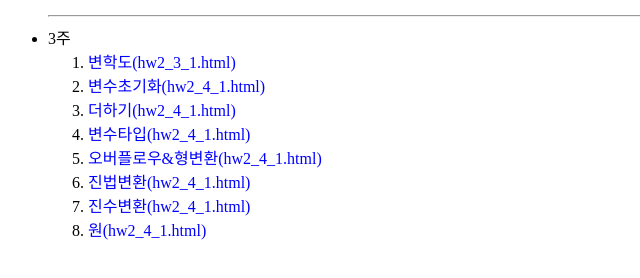
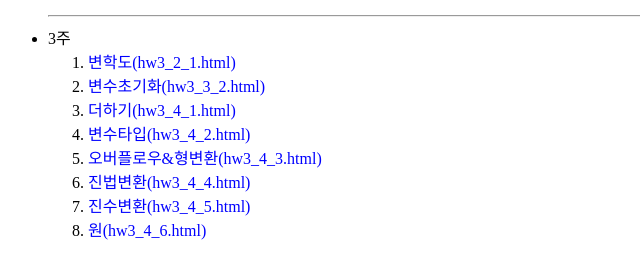
Before and after one commit to jucheolkang/jucheolkang.gitbub.io, a plain HTML site: page index.html in a window 1280 px wide. Shown: the part 270-548 px from the top of the page, 0-640 px from the left. Drawn offline with Linux system fonts and the light colour scheme.

Commit message:
Update index.html

```diff
--- a/index.html
+++ b/index.html
@@ -38,14 +38,14 @@
 <ul><hr>
         <li>3주</li>
         <ol>
-            <li><a href = https://jucheolkang.github.io/jucheolkang.gitbub.io/java/hw3_2_1.html>변학도(hw2_3_1.html)</a></li>
-            <li><a href = https://jucheolkang.github.io/jucheolkang.gitbub.io/java/hw3_3_2.html>변수초기화(hw2_4_1.html)</a></li>
-            <li><a href = https://jucheolkang.github.io/jucheolkang.gitbub.io/java/hw3_4_1.html>더하기(hw2_4_1.html)</a></li>
-            <li><a href = https://jucheolkang.github.io/jucheolkang.gitbub.io/java/hw3_4_2.html>변수타입(hw2_4_1.html)</a></li>
-            <li><a href = https://jucheolkang.github.io/jucheolkang.gitbub.io/java/hw3_4_3.html>오버플로우&형변환(hw2_4_1.html)</a></li>
-            <li><a href = https://jucheolkang.github.io/jucheolkang.gitbub.io/java/hw3_4_4.html>진법변환(hw2_4_1.html)</a></li>
-            <li><a href = https://jucheolkang.github.io/jucheolkang.gitbub.io/java/hw3_4_5.html>진수변환(hw2_4_1.html)</a></li>
-            <li><a href = https://jucheolkang.github.io/jucheolkang.gitbub.io/java/hw3_4_6.html>원(hw2_4_1.html)</a></li>
+            <li><a href = https://jucheolkang.github.io/jucheolkang.gitbub.io/java/hw3_2_1.html>변학도(hw3_2_1.html)</a></li>
+            <li><a href = https://jucheolkang.github.io/jucheolkang.gitbub.io/java/hw3_3_2.html>변수초기화(hw3_3_2.html)</a></li>
+            <li><a href = https://jucheolkang.github.io/jucheolkang.gitbub.io/java/hw3_4_1.html>더하기(hw3_4_1.html)</a></li>
+            <li><a href = https://jucheolkang.github.io/jucheolkang.gitbub.io/java/hw3_4_2.html>변수타입(hw3_4_2.html)</a></li>
+            <li><a href = https://jucheolkang.github.io/jucheolkang.gitbub.io/java/hw3_4_3.html>오버플로우&형변환(hw3_4_3.html)</a></li>
+            <li><a href = https://jucheolkang.github.io/jucheolkang.gitbub.io/java/hw3_4_4.html>진법변환(hw3_4_4.html)</a></li>
+            <li><a href = https://jucheolkang.github.io/jucheolkang.gitbub.io/java/hw3_4_5.html>진수변환(hw3_4_5.html)</a></li>
+            <li><a href = https://jucheolkang.github.io/jucheolkang.gitbub.io/java/hw3_4_6.html>원(hw3_4_6.html)</a></li>
 
         </ol></ul></hr>
 </body>
```
